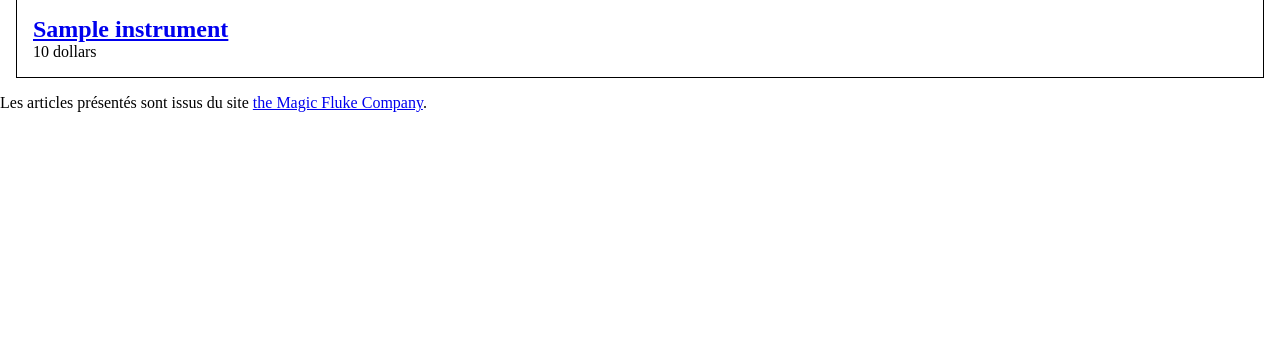
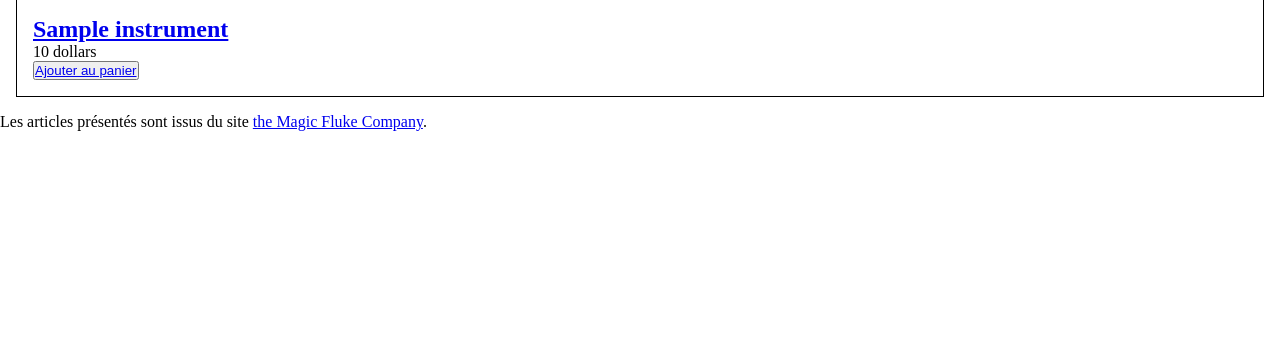
Before and after one commit to JoleneDwwm/brief8, a PHP site: page / in a window 1280 px wide. Shown: the part 72-415 px from the top of the page. Run offline with PHP 8.4, Linux system fonts and the light colour scheme; tables that the repository leaves empty or names only in its code hold one stand-in row (values such as "Sample post").

Commit message:
Added buttons in vueAccueil

```diff
--- a/view/vueAccueil.php
+++ b/view/vueAccueil.php
@@ -7,5 +7,6 @@
             <h2><?= $instrument['Nom'] ?></h2></a>
         </header>
             <p><?= $instrument['Prix'] ?> dollars</p>
+            <button type="button"><a href="<?= "index.php?action=panier&id=". $instrument['ID'] ?>">Ajouter au panier</a></button>
     </div>
 <?php endforeach; ?>
```
